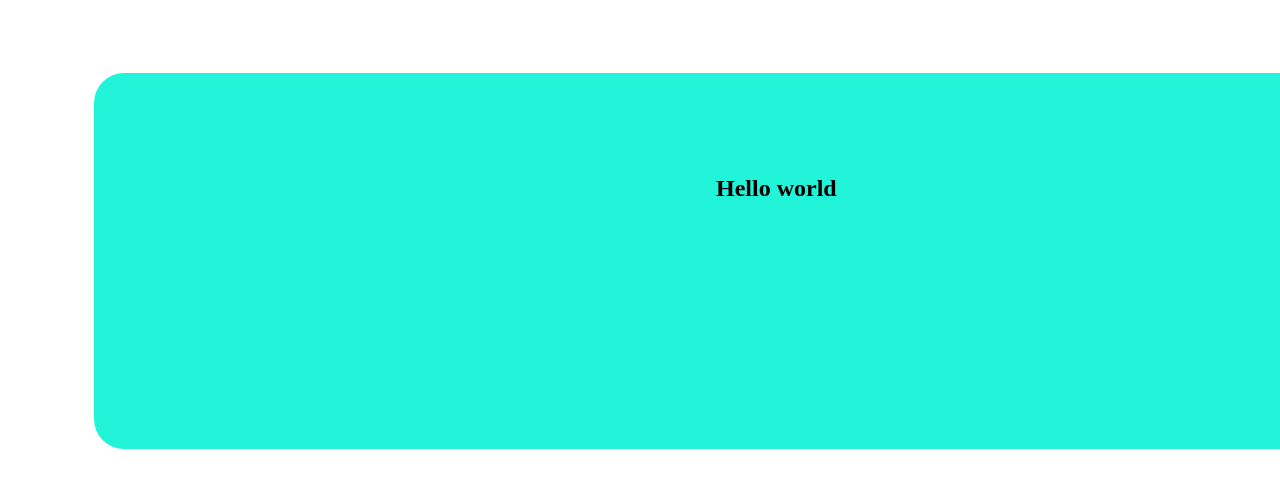
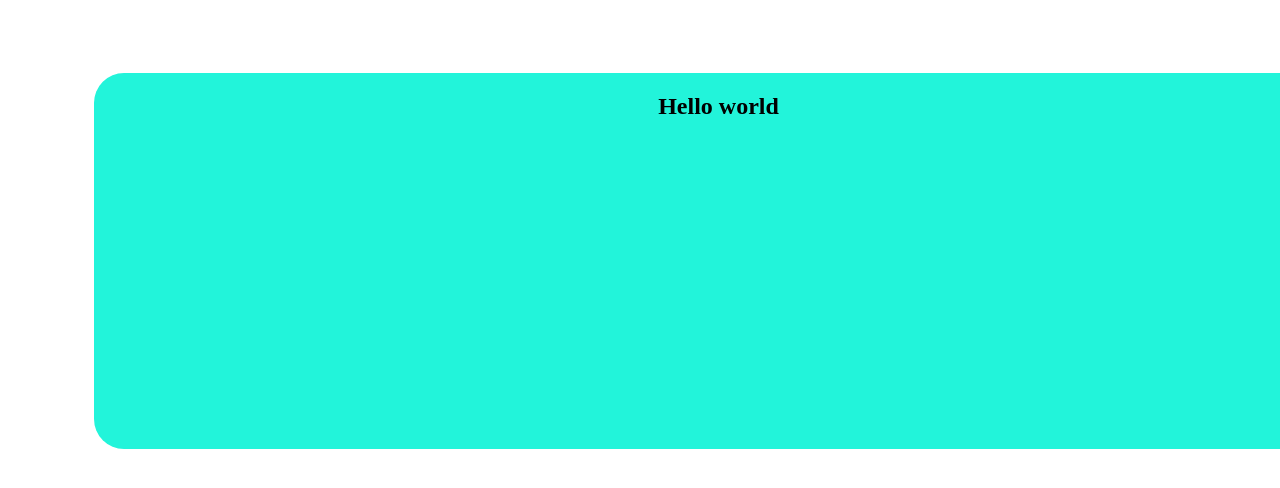
Before and after one commit to mer1em/html2, a plain HTML site: page index.html in a window 1280 px wide. Shown: the top 488 px of the page. Drawn offline with Linux system fonts and the light colour scheme.

Commit message:
Add files via upload

```diff
--- a/style.css
+++ b/style.css
@@ -7,6 +7,6 @@
     background-color: rgba(34, 244, 218, 1);
 }
 h2{
-    padding-top: 102px;
-    padding-left: 622px;
+    text-align: center;
+    padding-top: 20px;
 }
```
